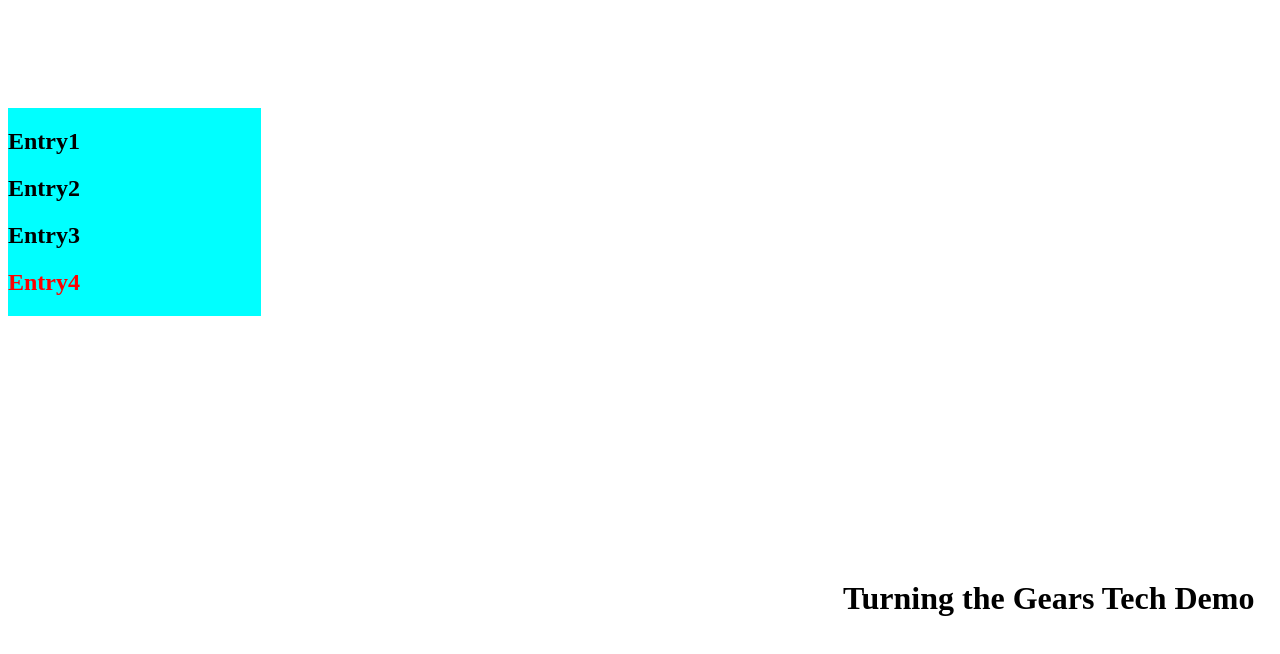
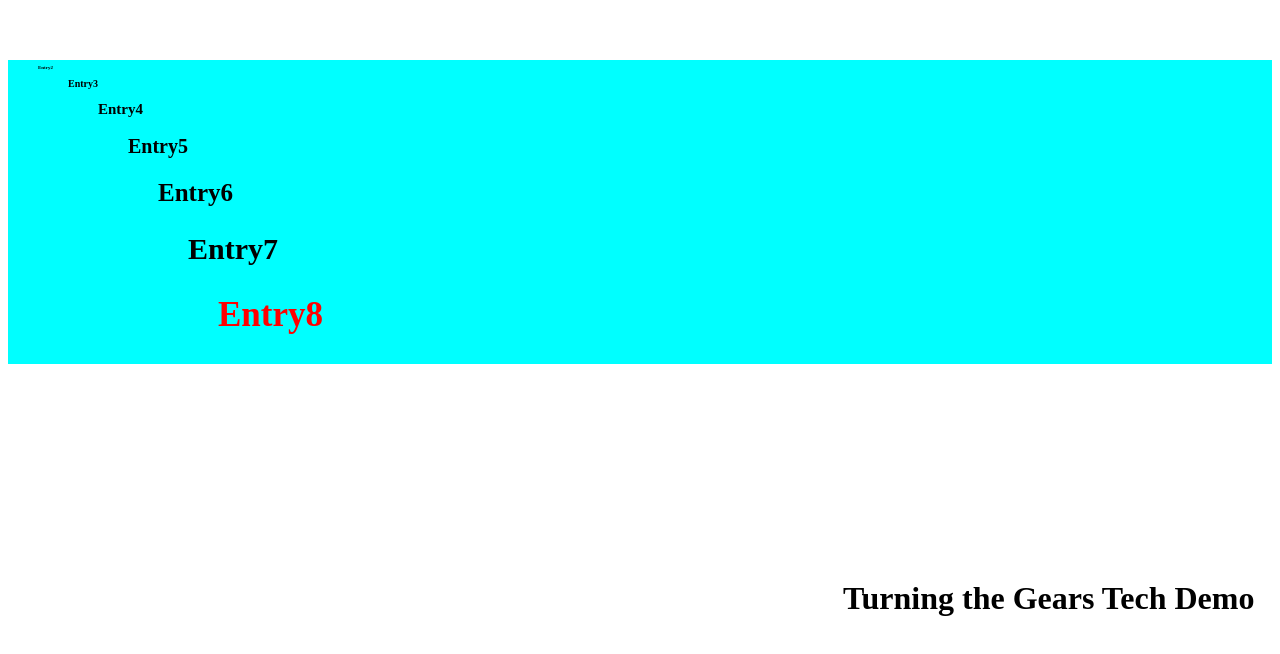
Before and after one commit to p-jeff/Turning, a SvelteKit app: page / in a window 1280 px wide. Shown: the part 146-800 px from the top of the page. Built offline with nearby package versions, Linux system fonts and the light colour scheme.

Commit message:
addes Stuff

```diff
--- a/package.json
+++ b/package.json
@@ -23,6 +23,7 @@
 	},
 	"type": "module",
 	"dependencies": {
+		"animejs": "^3.2.1",
 		"gh-pages": "^4.0.0"
 	}
 }
--- a/src/routes/selectionWheel.svelte
+++ b/src/routes/selectionWheel.svelte
@@ -1,10 +1,23 @@
 <script>
+	import anime from 'animejs';
+	import { onMount } from 'svelte';
+
+	onMount(() => {
+		let selectorAnimation = anime({
+			targets: '.selected'
+		});
+	});
+
 	let content = [
 		{ id: 1, name: 'Entry1' },
 		{ id: 2, name: 'Entry2' },
-		{ id: 3, name: 'Entry3' }
+		{ id: 3, name: 'Entry3' },
+		{ id: 4, name: 'Entry4' },
+		{ id: 5, name: 'Entry5' },
+		{ id: 6, name: 'Entry6' },
+		{ id: 7, name: 'Entry7' }
 	];
-	let selected = { id: 4, name: 'Entry4' };
+	let selected = { id: 8, name: 'Entry8' };
 
 	function changeSelection(direction) {
 		if (direction === 'up') {
@@ -35,19 +48,28 @@
 <svelte:window on:mousewheel={handleScroll} />
 
 <div>
-	{#each content as entry (entry.id)}
-		<h2>{entry.name}</h2>
+	{#each content as entry, i}
+		<h2 style:margin-left="{i * 30}px" style:font-size="{i * 5}px">
+			{entry.name}
+		</h2>
 	{/each}
 
-	<h2 class="selected">{selected.name}</h2>
+	<h2
+		class="selected"
+		style:margin-left="{content.length * 30}px"
+		style:font-size="{content.length * 5}px"
+	>
+		{selected.name}
+	</h2>
 </div>
 
 <style>
 	div {
 		background-color: aqua;
 		overflow: scroll;
-		width: 20%;
+		width: 100%;
 	}
+
 	.selected {
 		color: #ff0000;
 	}
```
Also changed, not shown: 1 other file (tests, documents, lock files or other folders).
